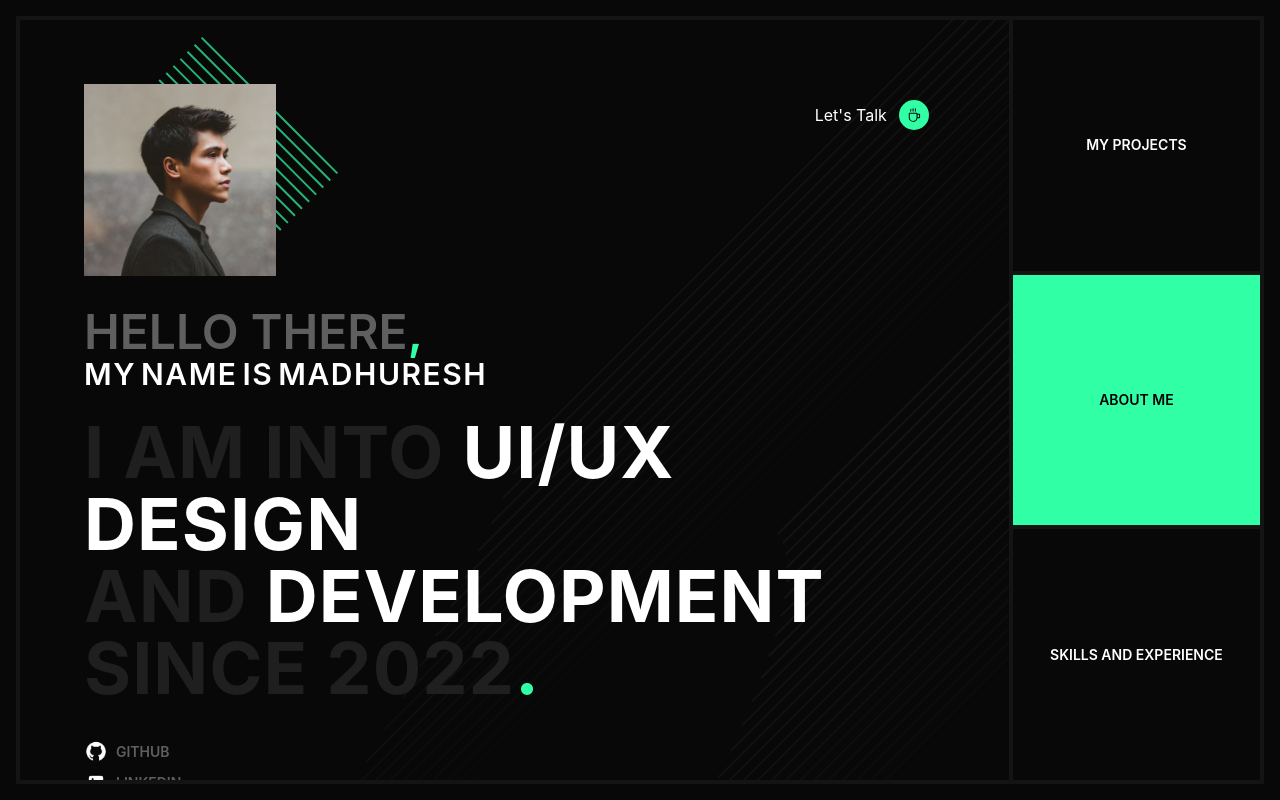
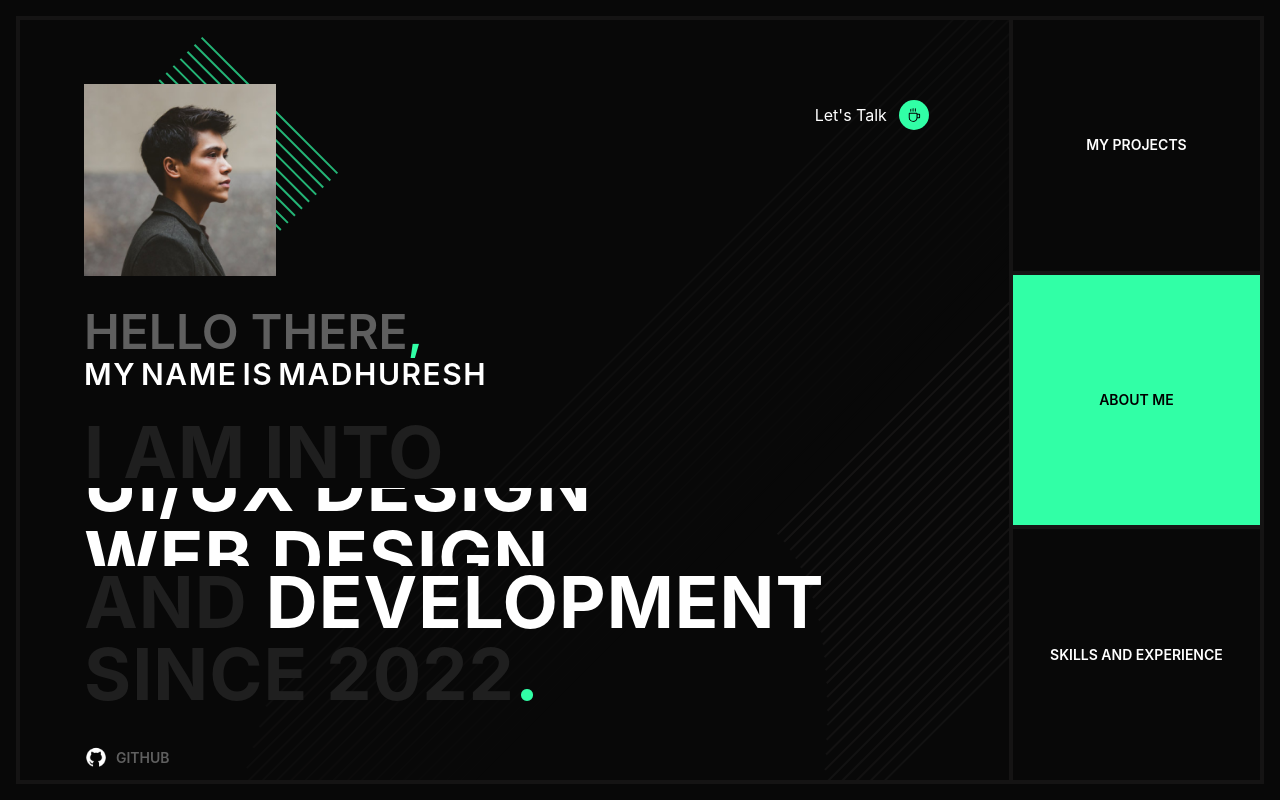
Before and after one commit to Xlongclaw/portfolio, a React (Create React App) app: page / in a window 1280 px wide. Built offline with nearby package versions, Linux system fonts and the light colour scheme.

Commit message:
Added HeroText Animation

```diff
--- a/src/components/AnimatedTextCharacter.jsx
+++ b/src/components/AnimatedTextCharacter.jsx
@@ -10,7 +10,7 @@ const AnimatedTextCharacter = ({ text }) => {
     hidden: { opacity: 0 },
     visible: (i = 1) => ({
       opacity: 1,
-      transition: { staggerChildren: 0.03, delayChildren: 0.04 * i },
+      transition: { staggerChildren: 0.03, delayChildren: 0.5 },
     }),
   };
 
@@ -40,7 +40,7 @@ const AnimatedTextCharacter = ({ text }) => {
 
   return (
     <motion.span
-      style={{ overflow: "hidden", display: "flex" }}
+      className="overflow-hidden inline-flex"
       variants={container}
       initial="hidden"
       animate="visible"
--- /dev/null
+++ b/src/components/AnimatedTextSlideDown.jsx
@@ -0,0 +1,22 @@
+import React from "react";
+import { motion } from "framer-motion";
+const AnimatedTextSlideDown = () => {
+  const textArray = ["UI/UX DESIGN", "WEB DESIGN"];
+
+  return (
+    <motion.span className=" h-[78px] overflow-hidden inline-flex flex-col items-center ">
+      <motion.div
+        animate={{
+          y: [0,-72, -72,-144, -144],
+          transition: { repeat: Infinity, duration: 5 },
+        }}
+      >
+        <motion.div className="">{textArray[0]}</motion.div>
+        <motion.div className="">{textArray[1]}</motion.div>
+        <motion.div className="">{textArray[0]}</motion.div>
+      </motion.div>
+    </motion.span>
+  );
+};
+
+export default AnimatedTextSlideDown;
--- a/src/components/HeroText.jsx
+++ b/src/components/HeroText.jsx
@@ -1,5 +1,6 @@
 import React from "react";
 import AnimatedTextWord from "./AnimatedTextWord";
+import AnimatedTextSlideDown from "./AnimatedTextSlideDown";
 
 const HeroText = () => {
   return (
@@ -13,8 +14,10 @@ const HeroText = () => {
       </h3>
       <h3 className="font-bold text-7xl tracking-[1px] mt-6">
         <span className="text-DARK-II">I AM INTO</span>{" "}
-        <span>UI/UX DESIGN</span> <br /> <span className="text-DARK-II">AND </span>
-          <span>DEVELOPMENT</span>
+        <AnimatedTextSlideDown/>
+         <br />
+        <span className="text-DARK-II">AND </span>
+        <span>DEVELOPMENT</span>
         <br /> <span className="text-DARK-II">SINCE 2022</span>
         <span className="text-ASCENT">.</span>
       </h3>
--- a/src/components/PatternBg.jsx
+++ b/src/components/PatternBg.jsx
@@ -14,7 +14,7 @@ const PatternBg = () => {
     visible: (i = 1) => ({
       opacity: 1,
       x:[-1000,0],
-      transition: { repeat: Infinity, duration: 2 },
+      transition: { repeat: Infinity, duration: 4 },
     }),
   };
 
--- a/src/constants/sociallinks.js
+++ b/src/constants/sociallinks.js
@@ -2,17 +2,17 @@ const sociallinks = [
     {
         image:require('../images/GitHub.png'),
         name:'GITHUB',
-        link:'github.com/xlongclaw'
+        link:'https://github.com/xlongclaw'
     },
     {
         image:require('../images/LinkedIn.png'),
         name:'LINKEDIN',
-        link:"linkedin.com/madhureshverma",
+        link:"https://linkedin.com/madhureshverma",
     },
     {
         image:require('../images/Envelope.png'),
         name:'MAIL',
-        link:'xlongclaw@gmail.com'
+        link:'mailto:xlongclaw@gmail.com'
     },
 ]
 
```
